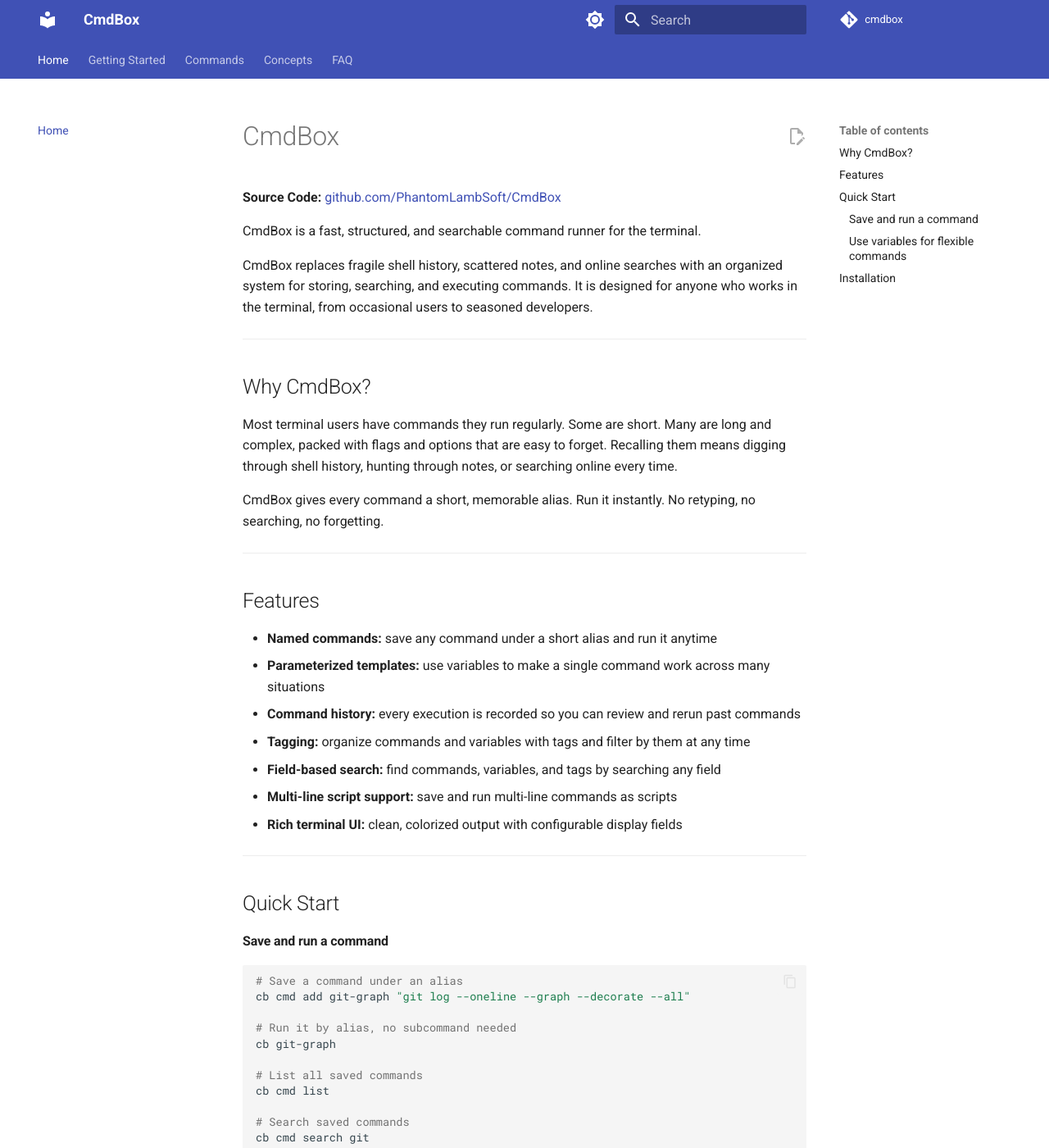
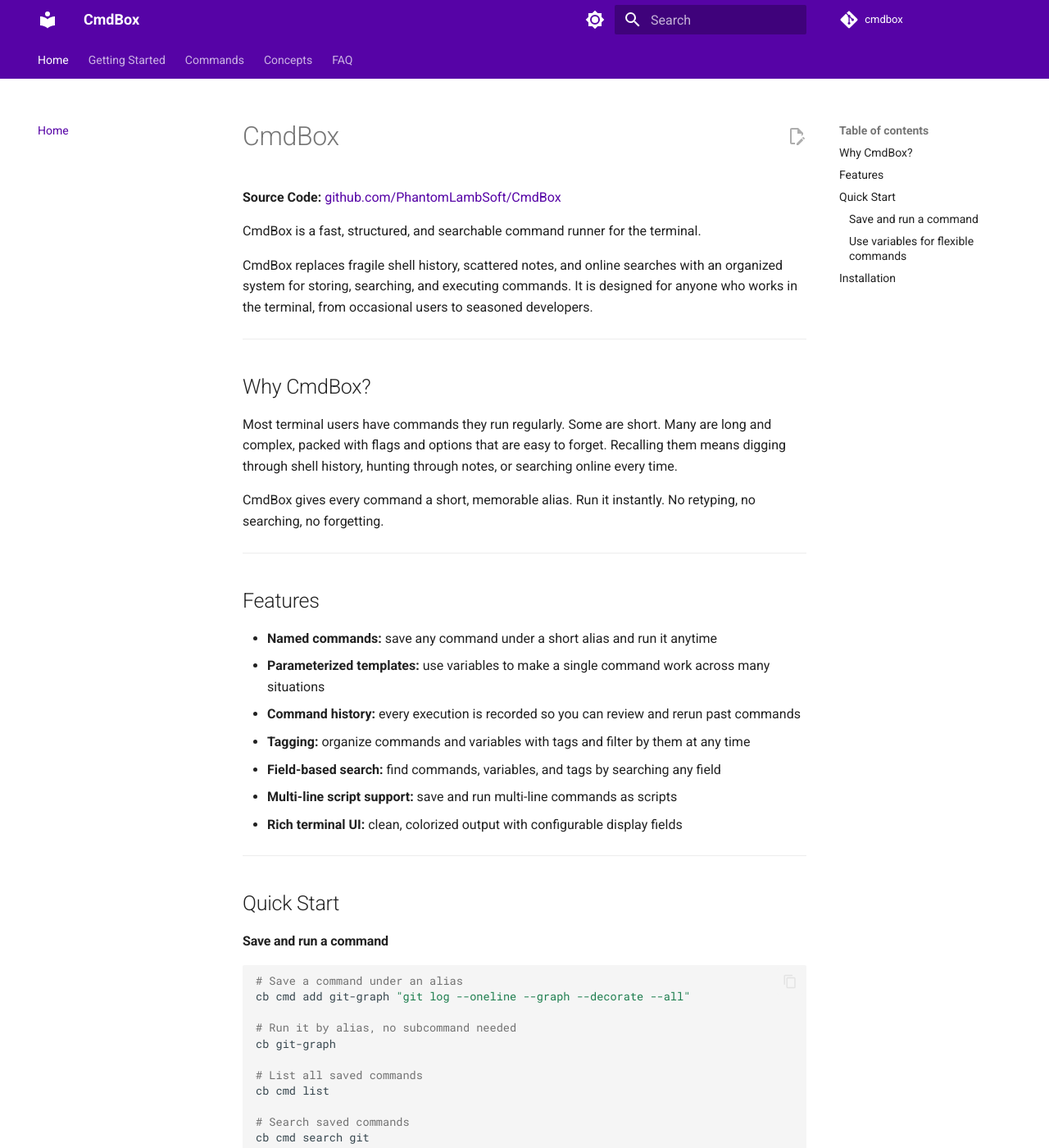
Before and after one commit to PhantomLambSoft/CmdBox, an MkDocs documentation site: the page built from docs/index.md, in a window 1280 px wide and 1400 px high. Shown: the whole window at 82% size. Built offline with MkDocs 1.6.1 and Material for MkDocs 9.7.7, drawn with Linux system fonts in a browser that asks for light colours; comment, search, counter and statistics services are not loaded.

Commit message:
Update MkDocs theme to use custom primary color

```diff
--- /dev/null
+++ b/docs/stylesheets/extra.css
@@ -0,0 +1,7 @@
+[data-md-color-scheme="default"] {
+    --md-primary-fg-color: #5603a6;
+}
+
+[data-md-color-scheme="slate"] {
+    --md-primary-fg-color: #5603a6;
+}
--- a/mkdocs.yml
+++ b/mkdocs.yml
@@ -9,8 +9,8 @@
     name: material
     palette:
         - scheme: default
-          primary: indigo
-          accent: indigo
+          primary: custom
+          accent: custom
           toggle:
               icon: material/brightness-7
               name: Switch to dark mode
@@ -30,6 +30,9 @@
         - search.suggest
         - content.action.edit
         - content.code.copy
+
+extra_css: #
+        - stylesheets/extra.css
 
 markdown_extensions:
     - admonition
```
